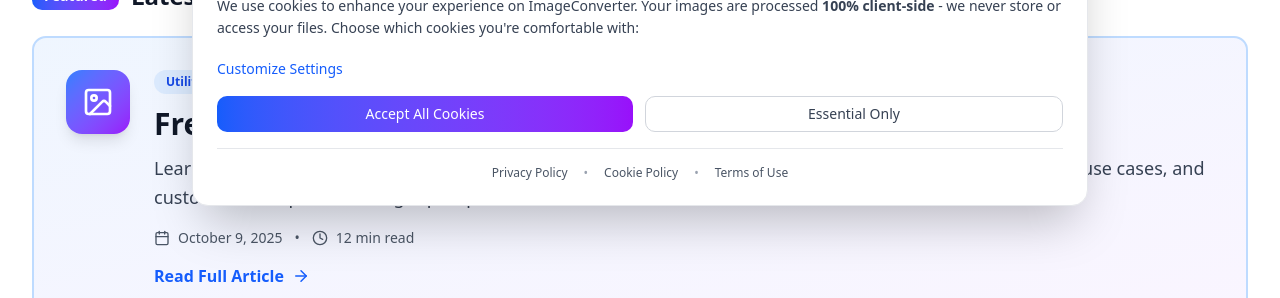
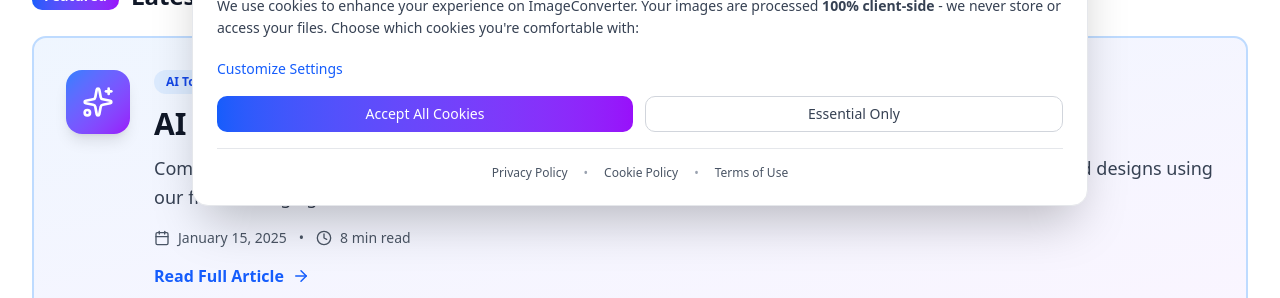
Before and after one commit to vahagnvardanyan1/image-convertors, a Next.js app: page /blog in a window 1280 px wide. Shown: the part 570-868 px from the top of the page. Built offline with nearby package versions, Linux system fonts and the light colour scheme.

Commit message:
text to image

```diff
--- a/src/app/blog/page.tsx
+++ b/src/app/blog/page.tsx
@@ -78,6 +78,16 @@ interface BlogPost {
 }
 
 const blogPosts: BlogPost[] = [
+  {
+    title: 'AI Image Generator Guide: Create Stunning Images from Text',
+    description: 'Complete guide to generating AI images from text prompts. Learn how to create amazing artwork, photos, and designs using our free AI image generator with advanced models.',
+    slug: 'ai-image-generator-guide',
+    publishDate: '2025-01-15',
+    readTime: '8 min read',
+    category: 'AI Tools',
+    icon: Sparkles,
+    featured: true,
+  },
   {
     title: 'Free QR Code Generator — Create Custom QR Codes Instantly',
     description: 'Learn how to create custom QR codes for URLs, WiFi, contacts, and more. Complete guide with best practices, use cases, and customization options. No signup required.',
--- a/src/components/Header/index.tsx
+++ b/src/components/Header/index.tsx
@@ -119,6 +119,7 @@ export function Header() {
   ];
 
   const blogGuides = [
+    { name: 'AI Image Generator Guide', href: '/blog/ai-image-generator-guide', popular: true },
     { name: 'QR Code Generator Guide', href: '/blog/qr-code-generator-guide', popular: true },
     { name: 'Crop Image Guide', href: '/blog/crop-image-guide', popular: true },
     { name: 'Resize Image Guide', href: '/blog/resize-image-guide', popular: true },
```
